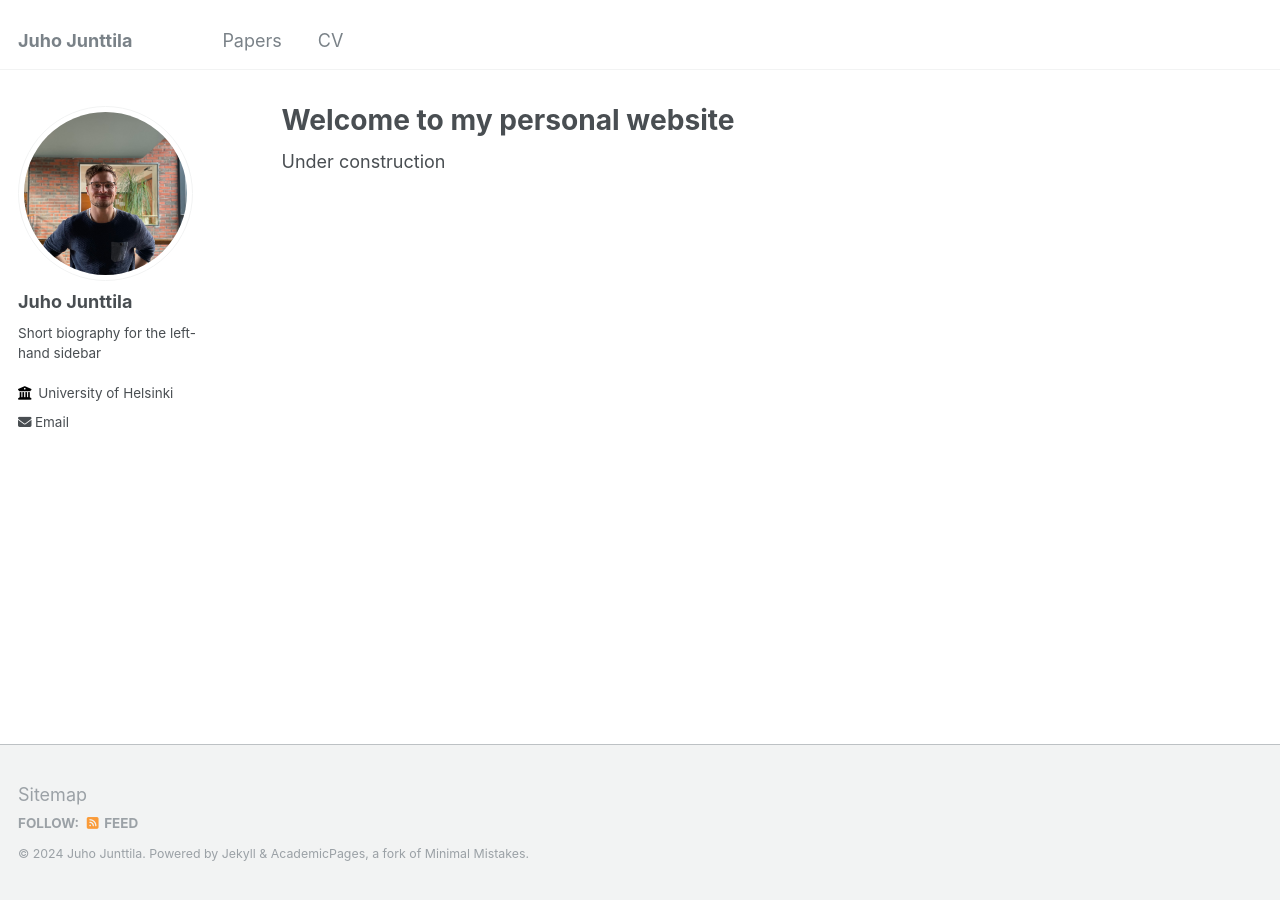
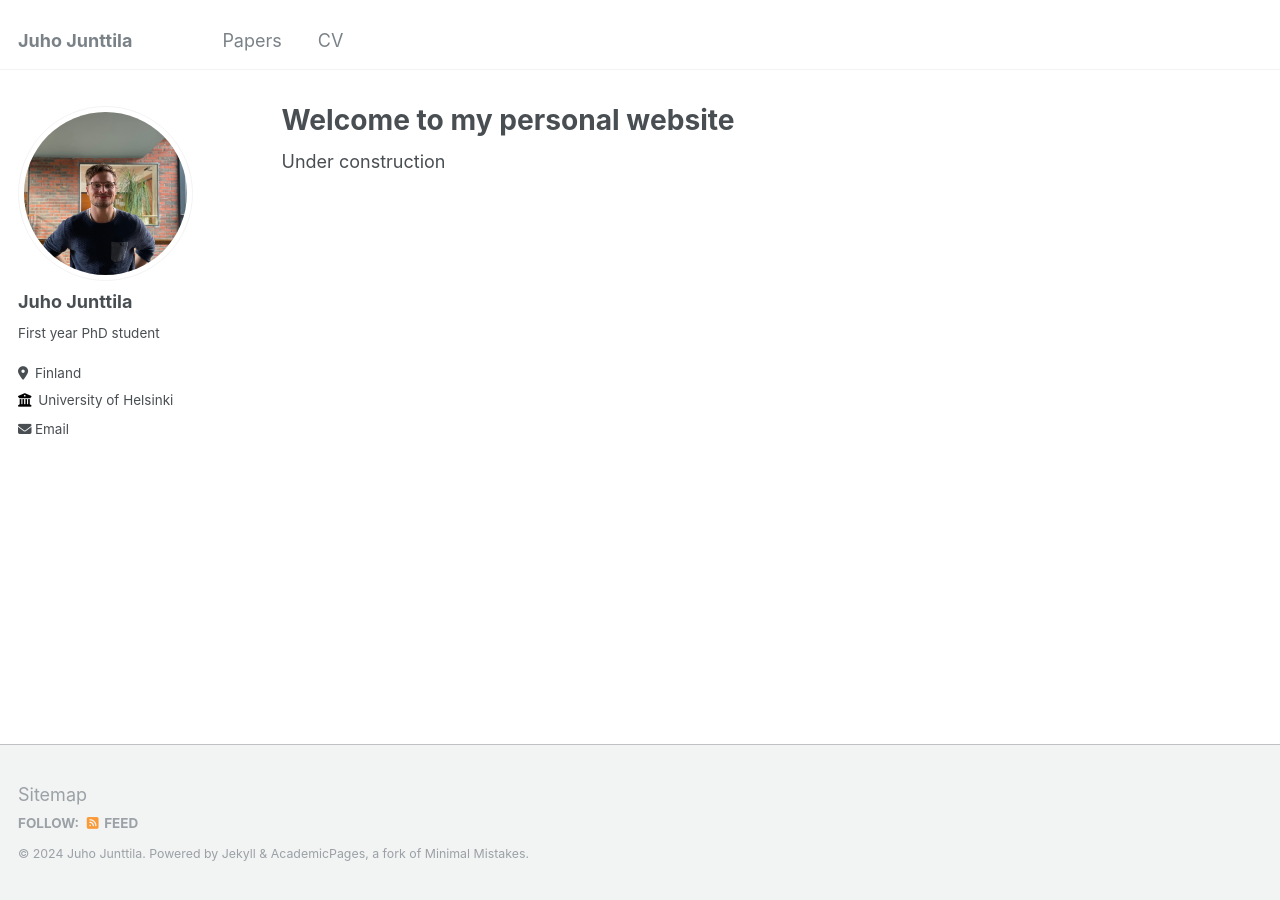
Before and after one commit to Juho-Junttila/Juho-Junttila.github.io, a Jekyll site: the page built from _pages/about.md, in a window 1280 px wide. Built offline with Jekyll 4.4.1, drawn with Linux system fonts in a browser that asks for light colours.

Commit message:
Testausta

```diff
--- a/_config.yml
+++ b/_config.yml
@@ -24,8 +24,8 @@ author:
   avatar           : "profile.jpg"
   name             : "Juho Junttila"
   pronouns         : # example: "she/her"
-  bio              : "Short biography for the left-hand sidebar"
-  location         : # "First year PhD student"
+  bio              : "First year PhD student"
+  location         : "Finland"
   employer         : "University of Helsinki"
   uri              : # URL
   email            : "juho.junttila@helsinki.fi"
```
